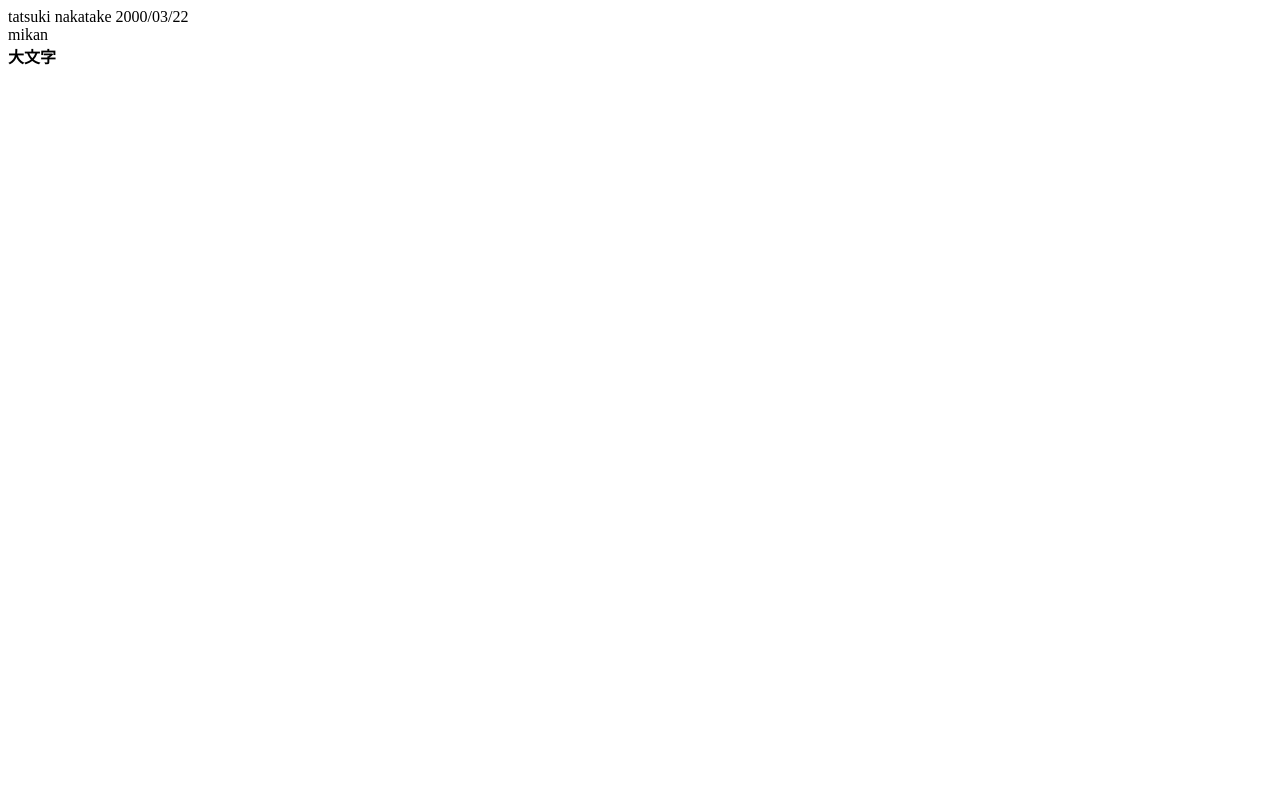
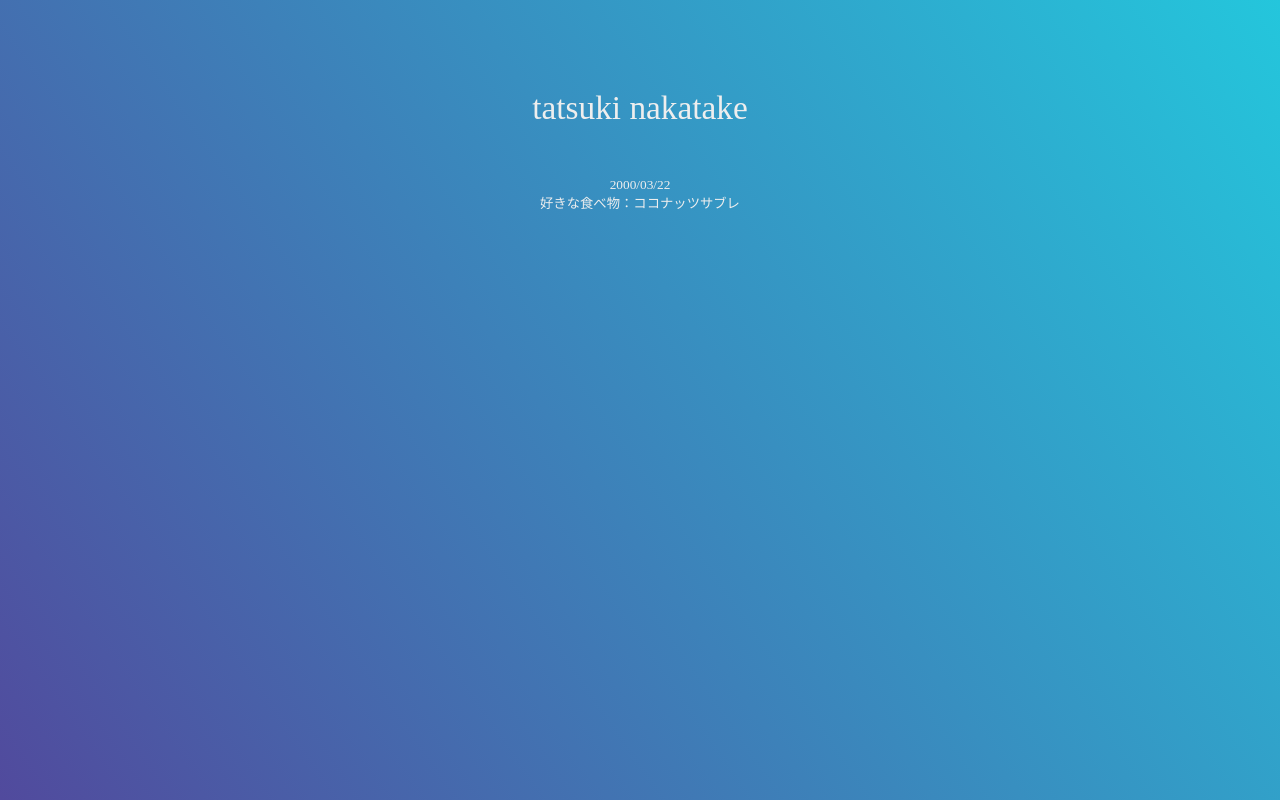
Before and after one commit to nTatsuki/nTatsuki.github.io, a plain HTML site: page index.html in a window 1280 px wide. Drawn offline with Linux system fonts and the light colour scheme.

Commit message:
CSS追加

```diff
--- /dev/null
+++ b/bg.css
@@ -0,0 +1,9 @@
+body{
+  background: linear-gradient(-125deg,#24c6dc,#514a9d)
+  fixed;
+  color: #eeeeee;
+  font-size: 10pt
+}
+
+p.textsize {font-size: 25pt}
+.inner{text-align: center;}
--- a/index.html
+++ b/index.html
@@ -1,13 +1,18 @@
 <!DOCTYPE html>
 <html lang="en" dir="ltr">
   <head>
+    <link rel="stylesheet" href="bg.css" type="text/css">
     <meta charset="utf-8">
     <title></title>
   </head>
   <body>
-    tatsuki nakatake 2000/03/22 <br>
-    mikan <br>
-    <b>大文字</b>
+    <div class="inner">
+      <br><br><br>
+      <p class="textsize">tatsuki nakatake</p><br>
+      2000/03/22 <br>
+      好きな食べ物：ココナッツサブレ<br>
 
+
+    </div>
   </body>
 </html>
```
